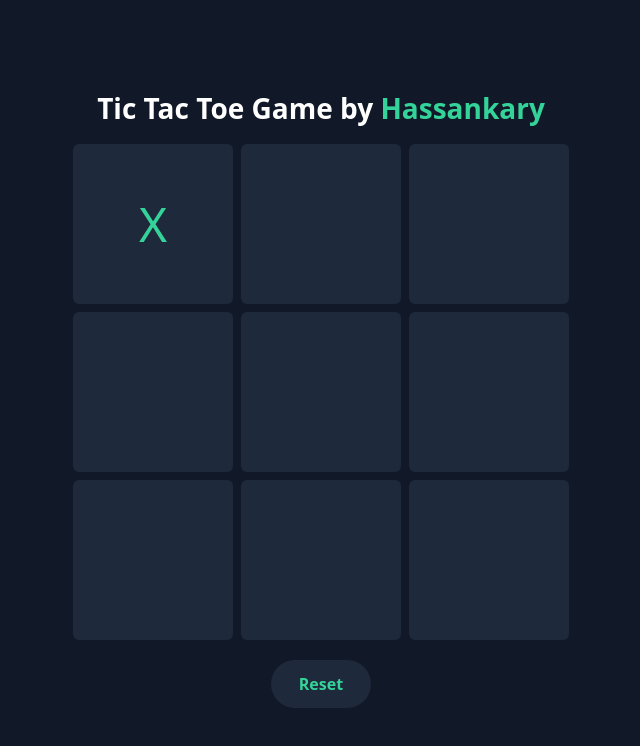
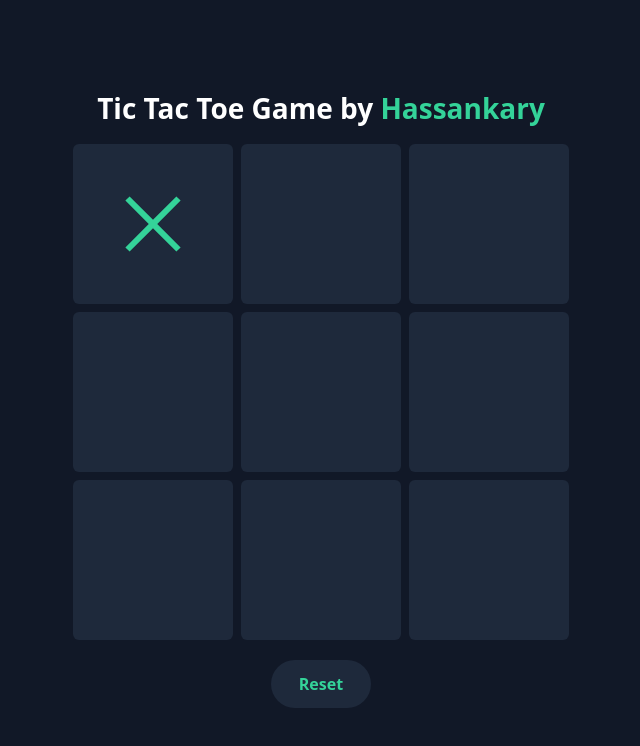
Before and after one commit to hassankary/tictactoe-game, a Next.js app: page / in a window 1280 px wide. Both pictures are taken after a click on the element 472 px from the left and 224 px from the top of the page. Shown: the top 746 px of the page, without its empty margins (319-959 px from the left). Built offline with nearby package versions, Linux system fonts and the light colour scheme.

Commit message:
updated: components & style

```diff
--- a/src/app/components/TicTacToe.tsx
+++ b/src/app/components/TicTacToe.tsx
@@ -1,5 +1,7 @@
 "use client";
 import { useEffect, useState } from "react";
+import { RiCloseLargeFill } from "react-icons/ri";
+import { FaRegCircle } from "react-icons/fa";
 
 export default function TicTacToe() {
   const [count, setCount] = useState<number>(0);
@@ -84,39 +86,57 @@ export default function TicTacToe() {
 
   return (
     <div className="h-screen flex flex-col justify-center font-sans bg-gray-900">
-      <div className="flex flex-col justify-center items-center px-[5%] font-bold text-white text-center text-2xl space-y-2">
+      <div className="flex flex-col justify-center items-center px-[5%] font-bold text-white text-center text-2xl space-y-2 transition-all duration-500 ease-in-out">
         <h1 className="text-[28px]">
           Tic Tac Toe Game by{" "}
           <span className="text-emerald-400">Hassankary</span>
         </h1>
-        {theWinner !== "" && theWinner !== "draw" ? (
-          <h1>
-            &quot;Congratulations to{" "}
-            <span className="text-emerald-400 transition-all duration-500 ease-in-out">
-              {theWinner}
-            </span>
-            &quot;
-          </h1>
-        ) : theWinner === "draw" ? (
-          <h1 className="text-emerald-400 uppercase transition-all duration-500 ease-in-out">
-            &quot;{theWinner}&quot;
-          </h1>
-        ) : null}
       </div>
       <div className="flex flex-col justify-center items-center gap-y-2 py-5">
-        <div className="grid grid-cols-3 gap-2">
+        <div
+          className={`${
+            lock ? "opacity-100  bg-opacity-50 z-20" : "opacity-0"
+          } absolute flex w-full h-full max-w-[316px] max-h-[316px] md:max-w-[496px] md:max-h-[496px] bg-black rounded-md transition-all duration-1000 ease-in-out"`}
+        >
+          {theWinner !== "" && theWinner !== "draw" ? (
+            <div
+              className={`${
+                theWinner === "X" ? "text-emerald-400" : "text-orange-300"
+              } w-full flex flex-col justify-center items-center gap-4 text-8xl md:text-9xl text-center my-auto font-semibold transition-all duration-1000 ease-in-out`}
+            >
+              {theWinner === "X" ? <RiCloseLargeFill /> : <FaRegCircle />}{" "}
+              <span className="uppercase text-5xl md:text-7xl">Win</span>
+            </div>
+          ) : null}
+          {theWinner === "draw" ? (
+            <div className="w-full flex flex-col justify-center items-center gap-4 text-8xl md:text-9xl text-center my-auto font-semibold transition-all duration-1000 ease-in-out">
+              <div className="flex justify-center items-center">
+                <RiCloseLargeFill className="text-emerald-400" />
+                <FaRegCircle className="text-orange-300" />
+              </div>
+              <span className="uppercase text-5xl md:text-7xl text-white">{theWinner}</span>
+            </div>
+          ) : null}
+        </div>
+        <div className="grid grid-cols-3 gap-2 max-w-[496px] z-10">
           {data.map((d, i) => {
             return (
               <div
                 onClick={(e) => toggle(e, i)}
                 key={i}
                 className={`${
-                  d === "X" ? "text-emerald-400" : "text-orange-300"
-                } ${
+                  d === "X"
+                    ? "text-emerald-400"
+                    : d === "O"
+                    ? "text-orange-300"
+                    : "text-slate-500"
+                }
+                ${
                   dataWin.includes(i.toString()) ? "bg-red-500" : "bg-slate-800"
-                } flex justify-center items-center text-5xl rounded-md h-[100px] w-[100px] md:h-[160px] md:w-[160px] transition-all duration-500 ease-in-out`}
+                } flex justify-center items-center text-5xl md:text-7xl rounded-md h-[100px] w-[100px] md:h-[160px] md:w-[160px] transition-all duration-500 ease-in-out`}
               >
-                {d}
+                {d === "X" ? <RiCloseLargeFill /> : null}
+                {d === "O" ? <FaRegCircle /> : null}
               </div>
             );
           })}
```
